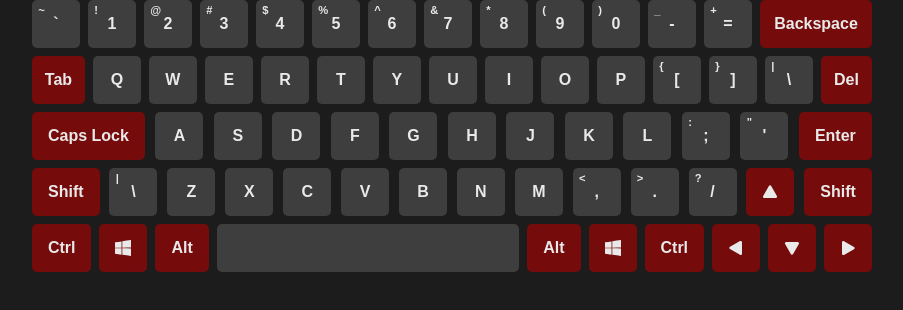
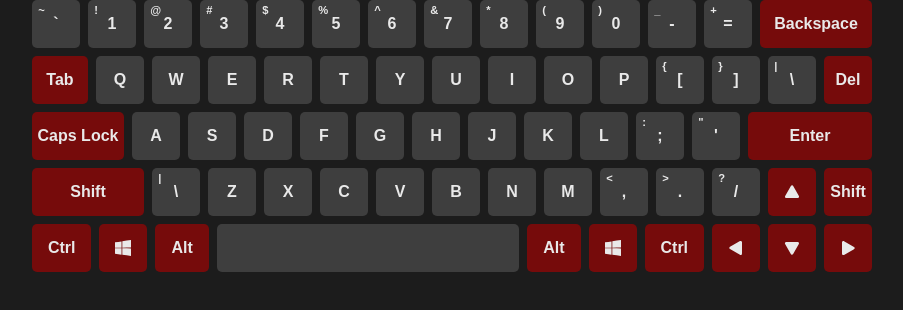
Before and after one commit to eugenekhovaiev/virtual-keyboard, a website: page index.html in a window 1280 px wide. Shown: the whole page, without its empty margins (188-1091 px from the left). Drawn offline with Linux system fonts and the light colour scheme.

Commit message:
fix: add normal keyboard style

```diff
--- a/js/script.js
+++ b/js/script.js
@@ -10,16 +10,39 @@ window.addEventListener('DOMContentLoaded', () => {
       this.button.className = 'button';
 
       if (mainSymbol.length !== 1) {
-        this.button.classList.add('button_func');
-      } else if (mainSymbol === ' ') {
-        this.button.classList.add('button_space');
-      } else {
+        this.addModClass('button_func');
+      } else if (code.includes('Key')) {
         mainSymbol = mainSymbol.toUpperCase();
+      }
+
+      switch (code) {
+        case 'Space':
+          this.addModClass('button_space');
+          break;
+        case 'ShiftRight':
+          this.addModClass('button_right-shift');
+          break;
+        case 'ShiftLeft':
+          this.addModClass('button_left-shift');
+          break;
+        case 'Enter':
+          this.addModClass('button_enter');
+          break;
+        case 'CapsLock':
+          this.addModClass('button_caps');
+          break;
+        case 'Tab':
+          this.addModClass('button_tab');
+          break;
       }
 
       this.button.innerHTML = `
         <div class="button__main-symbol">${mainSymbol}</div>
         <div class="button__shift-symbol">${shiftSymbol}</div>\n`;
+    }
+
+    addModClass(modClass) {
+      this.button.classList.add(modClass);
     }
 
     getElem() {
@@ -108,7 +131,6 @@ window.addEventListener('DOMContentLoaded', () => {
     event.preventDefault();
     if (event.repeat) return;
     let code = event.code;
-    // console.log(code);
     if (buttonsObj[code]) {
       buttonsObj[code].classList.toggle('button_active');
     } else return;
--- a/sass/components/_button.scss
+++ b/sass/components/_button.scss
@@ -66,6 +66,28 @@
     width: 19rem;
   }
 
+  &_right-shift {
+    width: 3em;
+  }
+
+  &_left-shift {
+    width: 7em;
+  }
+
+  &_enter {
+    width: 8em;
+  }
+
+  &_caps {
+    width: 6em;
+    padding: 0;
+  }
+
+  &_tab {
+    width: 7em;
+    padding: 0;
+  }
+
   &:hover {
     background-color: $letter-color;
     color: $button-color;
```
Also changed, not shown: css/main.min.css.
